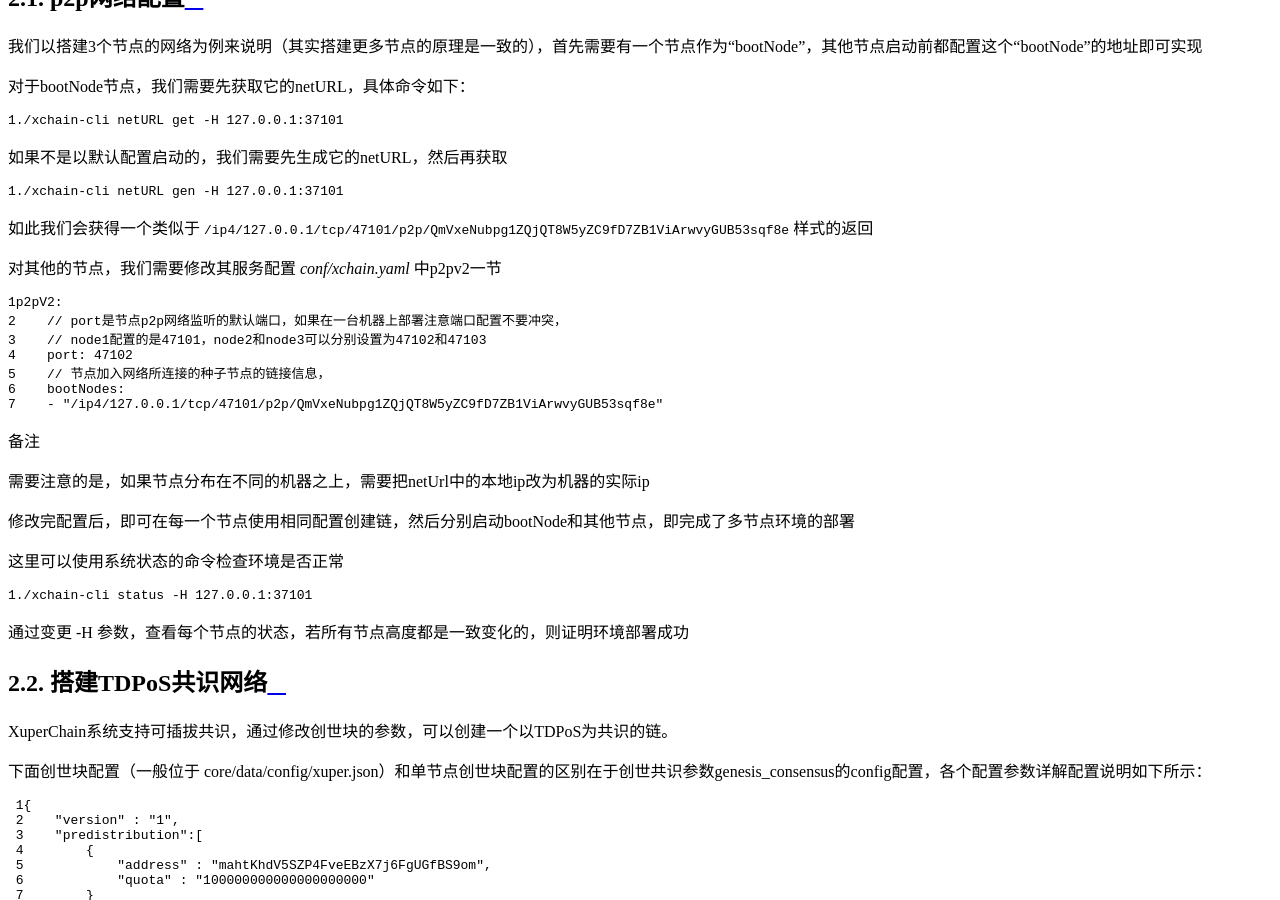
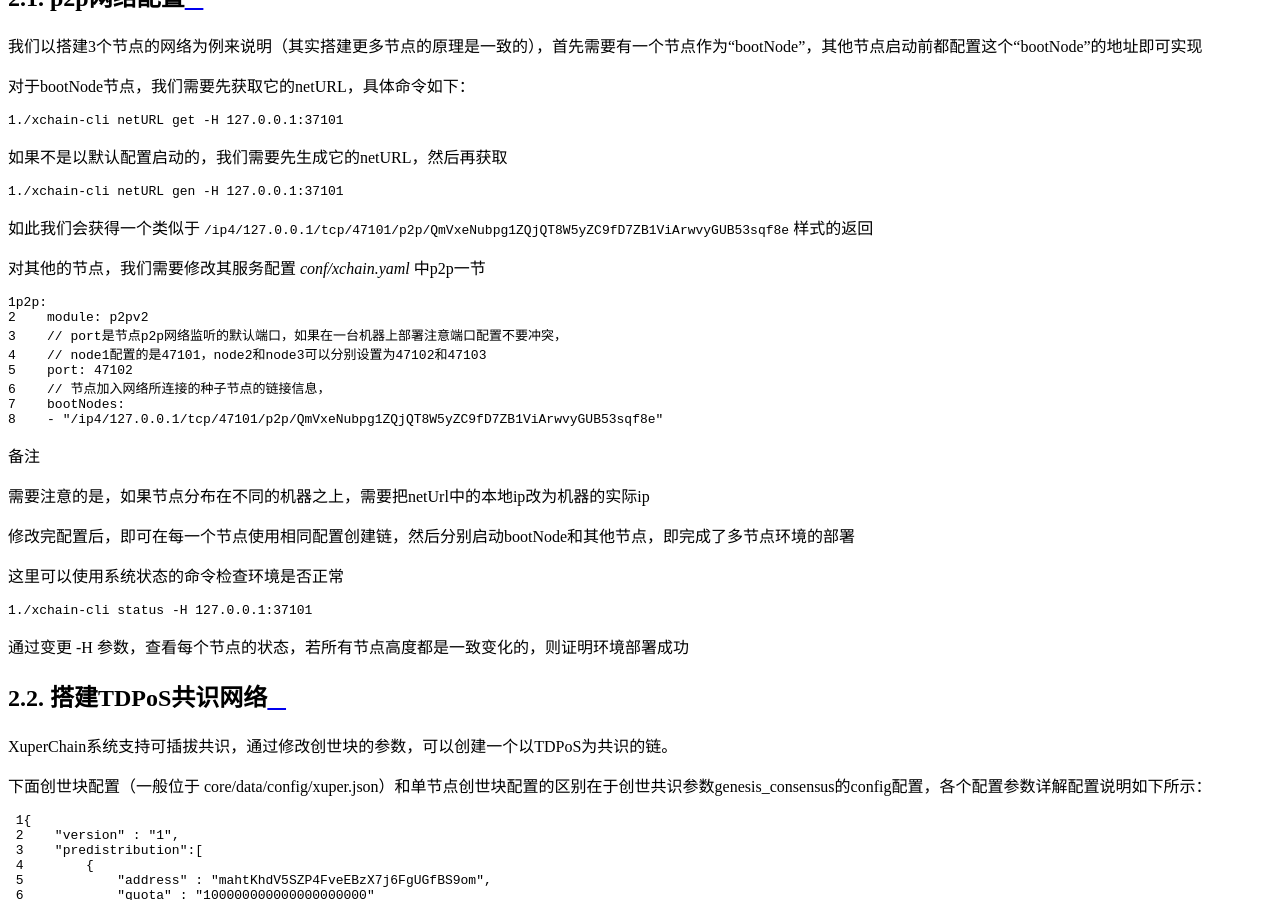
Before and after one commit to xuperchain/docs, a Sphinx documentation site: the page built from source/advanced_usage/multi-nodes.rst, in a window 1280 px wide and 900 px high, scrolled down 2037 px. Built offline with Sphinx 7.4.7 and the Read the Docs theme 2.0.0, drawn with Linux system fonts in a browser that asks for light colours; comment, search, counter and statistics services are not loaded.

Commit message:
update docs

```diff
--- a/source/advanced_usage/multi-nodes.rst
+++ b/source/advanced_usage/multi-nodes.rst
@@ -27,12 +27,13 @@
 ``/ip4/127.0.0.1/tcp/47101/p2p/QmVxeNubpg1ZQjQT8W5yZC9fD7ZB1ViArwvyGUB53sqf8e``
 样式的返回
 
-对其他的节点，我们需要修改其服务配置 `conf/xchain.yaml` 中p2pv2一节
+对其他的节点，我们需要修改其服务配置 `conf/xchain.yaml` 中p2p一节
 
 .. code-block:: yaml
     :linenos:
 
-    p2pV2:
+    p2p:
+        module: p2pv2
         // port是节点p2p网络监听的默认端口，如果在一台机器上部署注意端口配置不要冲突，
         // node1配置的是47101，node2和node3可以分别设置为47102和47103
         port: 47102
```
